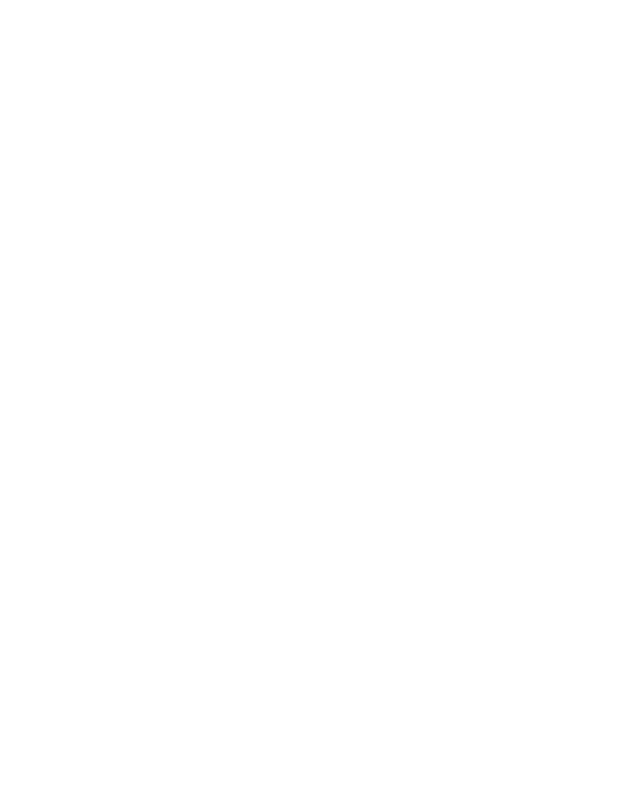
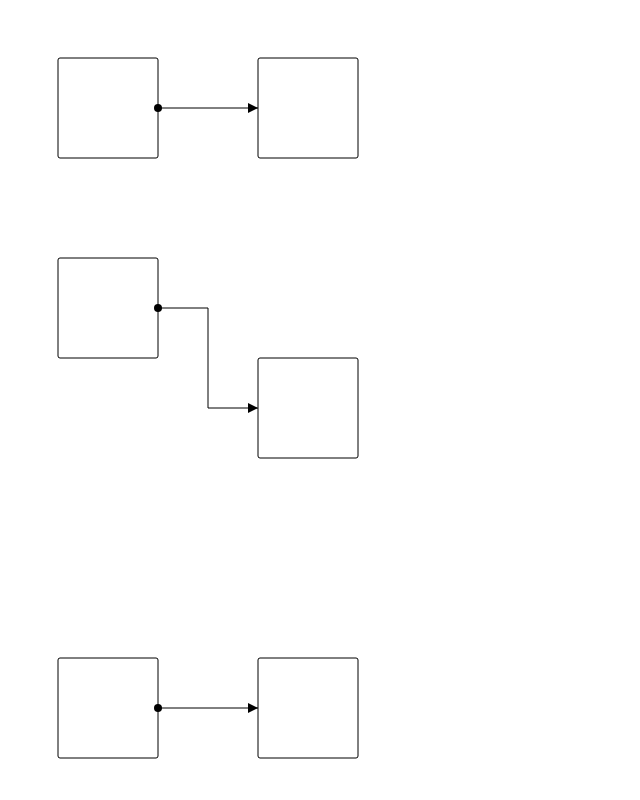
Before and after one commit to netzzwerg/manhattan-routing, a website with bundled scripts: page index.html in a window 1280 px wide. Shown: the top 800 px of the page, without its empty margins (0-640 px from the left). Built offline with nearby package versions, Linux system fonts and the light colour scheme.

Commit message:
Added basic connector drawing.

```diff
--- a/index.html
+++ b/index.html
@@ -1,8 +1,11 @@
 <html>
 <head>
 	<title>manhattan routing</title>
+	<meta charset="utf-8">
 </head>
 <body>
-
+	<script src="src/snap.svg.js"></script>
+	<script src="src/underscore.js"></script>
+	<script src="main.js"></script>
 </body>
 </html>
--- a/main.js
+++ b/main.js
@@ -1,4 +1,79 @@
 ;(function(global, undefined){
 'use strict';
 	console.log('main');
+
+	var Connector = function(paper, sx,sy,tx,ty) {
+		this.paper = paper;
+		this.draw(sx,sy,tx,ty);
+	};
+
+	Connector.prototype.draw = function(sx,sy,tx,ty) {
+		this.drawLine(sx,sy,tx,ty);
+		this.drawStartPoint(sx,sy);
+		this.drawEndPoint(tx,ty);
+	};
+
+	Connector.prototype.drawLine = function(sx,sy,tx,ty) {
+
+		var path = '';
+
+		if(sy === ty) {
+			path = 'M' + sx + ',' + sy + ' L' + tx + ',' + ty;
+		} else if(ty > sy) {
+			var dx = tx - sx;
+				path = 'M' + sx + ',' + sy;
+				path += 'L' + (sx + (dx/2)) + ',' + sy;
+				path += 'L' + (sx + (dx/2)) + ',' + ty;
+				path += 'L' + tx + ',' + ty;
+		}
+
+		this.paper.path(path).attr({
+			fill: "#FFF",
+			stroke: "#000",
+			strokeWidth: 1
+		});
+	};
+
+	Connector.prototype.drawStartPoint = function(sx,sy) {
+		this.paper.circle(sx, sy, 4);
+	};
+
+	Connector.prototype.drawEndPoint = function(tx,ty) {
+		var p = 'M' + tx + ',' + ty;
+			p += 'L' + (tx-10) + ',' + (ty+5);
+			p += 'L' + (tx-10) + ',' + (ty-5);
+			p += 'L' + tx + ',' + ty;
+		this.paper.path(p);
+	};
+
+	var paper = new Snap(800,600);
+
+	var boxA = paper.rect(50, 50, 100, 100, 2).attr({
+		fill: "#FFF",
+		stroke: "#000",
+		strokeWidth: 1
+	});
+
+	var boxB = paper.rect(250, 50, 100, 100, 2).attr({
+		fill: "#FFF",
+		stroke: "#000",
+		strokeWidth: 1
+	});
+
+	var ab = new Connector(paper,150,100,250,100);
+
+	var boxC = paper.rect(50, 250, 100, 100, 2).attr({
+		fill: "#FFF",
+		stroke: "#000",
+		strokeWidth: 1
+	});
+
+	var boxD = paper.rect(250, 350, 100, 100, 2).attr({
+		fill: "#FFF",
+		stroke: "#000",
+		strokeWidth: 1
+	});
+
+	var cd = new Connector(paper,150,300,250,400);
+
 }(this));
```
